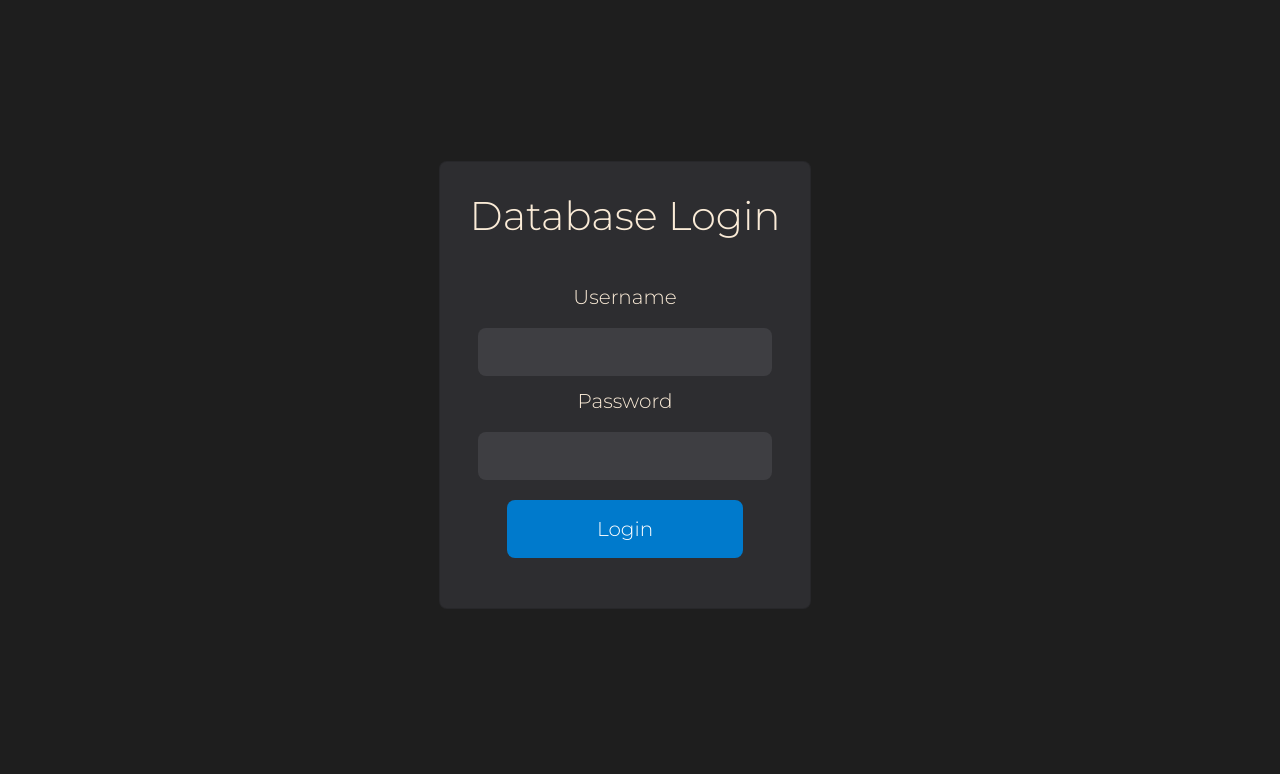
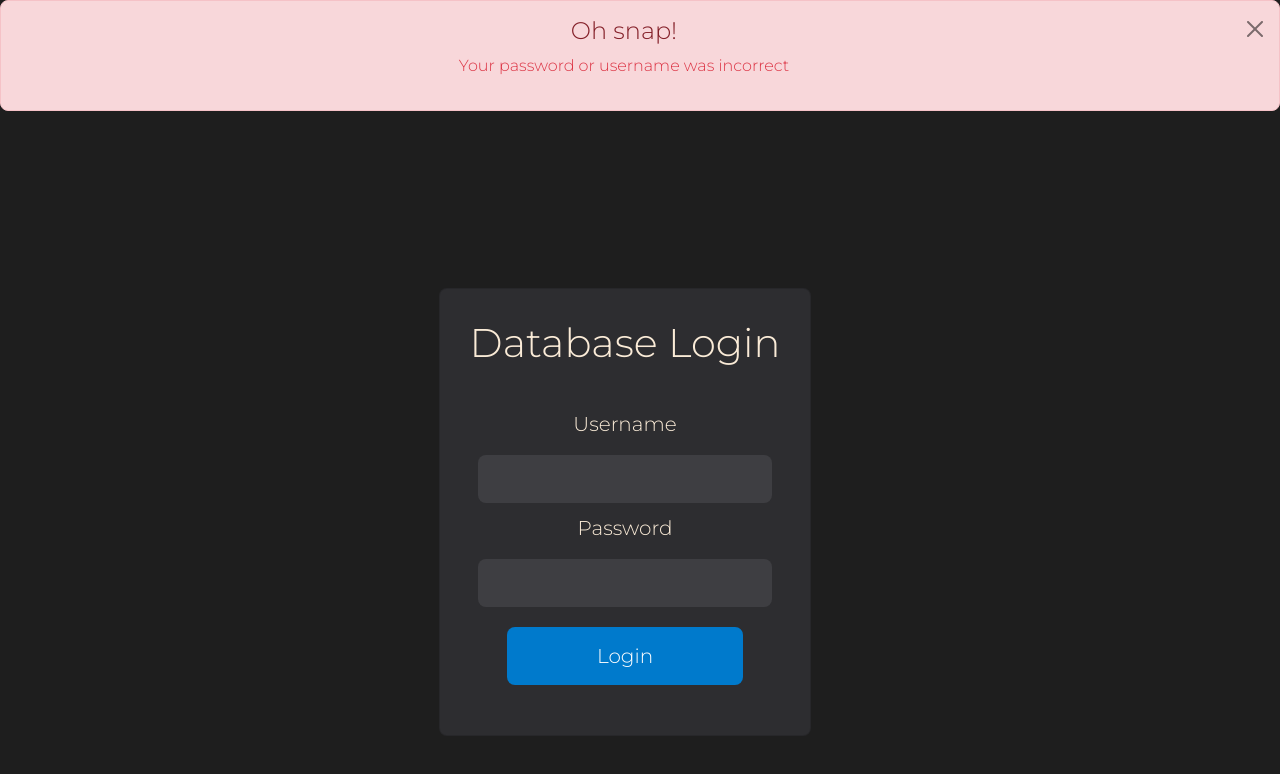
Before and after one commit to Junnyyy/MuseumDB-React, a React (Create React App) app: page / in a window 1280 px wide. Shown: the top 774 px of the page. Built offline with nearby package versions, Linux system fonts and the light colour scheme.

Commit message:
test alerts

```diff
--- a/src/App.js
+++ b/src/App.js
@@ -18,6 +18,7 @@ import Shop from "./pages/Shop/Shop";
 import Collection from "./pages/Collection/Collection";
 
 import Navbar from "./components/Navbar/Navbar";
+import Alerts from "./components/Alerts/Alerts";
 
 function App() {
   const { token, setToken } = useToken();
@@ -25,8 +26,11 @@ function App() {
 
   if (!token) {
     return (
-      <div className="login">
-        <LoginForm setToken={setToken} setUser={setUser} />
+      <div className="app">
+        <Alerts />
+        <div className="login">
+          <LoginForm setToken={setToken} setUser={setUser} />
+        </div>
       </div>
     );
   }
@@ -35,6 +39,7 @@ function App() {
     <div className="app">
       <BrowserRouter>
         <Navbar />
+        <Alerts />
         <Routes>
           <Route path="/" element={<Home user={user} />} />
           <Route path="/Insert" element={<Insert />} />
--- a/src/app.css
+++ b/src/app.css
@@ -6,7 +6,7 @@
   padding: 0;
   font-family: montserrat, sans-serif;
   text-align: center;
-  color: white;
+  z-index: 1;
 }
 
 .login {
--- /dev/null
+++ b/src/components/Alerts/Alerts.css
@@ -0,0 +1,7 @@
+.AlertBox {
+  justify-content: center;
+  top: 0px;
+  left: 0px;
+  border-radius: 8px;
+  z-index: 10;
+}
--- /dev/null
+++ b/src/components/Alerts/Alerts.js
@@ -0,0 +1,24 @@
+import { React, useState, render } from "react";
+import { Alert, Button, Card } from "react-bootstrap";
+import "./Alerts.css";
+
+export default function AlertDismissible() {
+  const [show, setShow] = useState(true);
+  if (show) {
+    return (
+      <div className="AlertBox0">
+        <Alert
+          className="AlertBox"
+          variant="danger"
+          onClose={() => setShow(false)}
+          dismissible
+        >
+          <Alert.Heading>Oh snap!</Alert.Heading>
+          <p class="text-danger">Your password or username was incorrect</p>
+          {/* <Alert.Heading>Oh snap!</Alert.Heading>*/}
+        </Alert>
+      </div>
+    );
+  }
+  // return <Button onClick={() => setShow(true)}>Show Alert</Button>;
+}
--- a/src/components/LoginForm/LoginForm.js
+++ b/src/components/LoginForm/LoginForm.js
@@ -1,6 +1,7 @@
 import { React, useState } from "react";
 import PropTypes from "prop-types";
 import "./LoginForm.css";
+import Alerts from "../Alerts/Alerts";
 
 async function authUser(credentials) {
   return fetch("https://cst2-api.azurewebsites.net/auth/login", {
--- a/src/pages/Home/Home.css
+++ b/src/pages/Home/Home.css
@@ -3,10 +3,10 @@
   display: flex;
   align-items: center;
   justify-content: center;
-  text-shadow: 0px 2px 3px rgb(30, 30, 30);
-  background-image: linear-gradient(rgba(0, 0, 0, 0.8), rgba(0, 0, 0, 0.8)),
+  /* text-shadow: 0px 2px 3px rgb(30, 30, 30); */
+  /* background-image: linear-gradient(rgba(0, 0, 0, 0.8), rgba(0, 0, 0, 0.8)),
     url("https://images.unsplash.com/photo-1617360547704-3da8b5363369?ixlib=rb-1.2.1&ixid=MnwxMjA3fDB8MHxwaG90by1wYWdlfHx8fGVufDB8fHx8&auto=format&fit=crop&w=1470&q=80");
-  background-size: cover;
+  background-size: cover; */
 }
 
 .textContainer {
```
